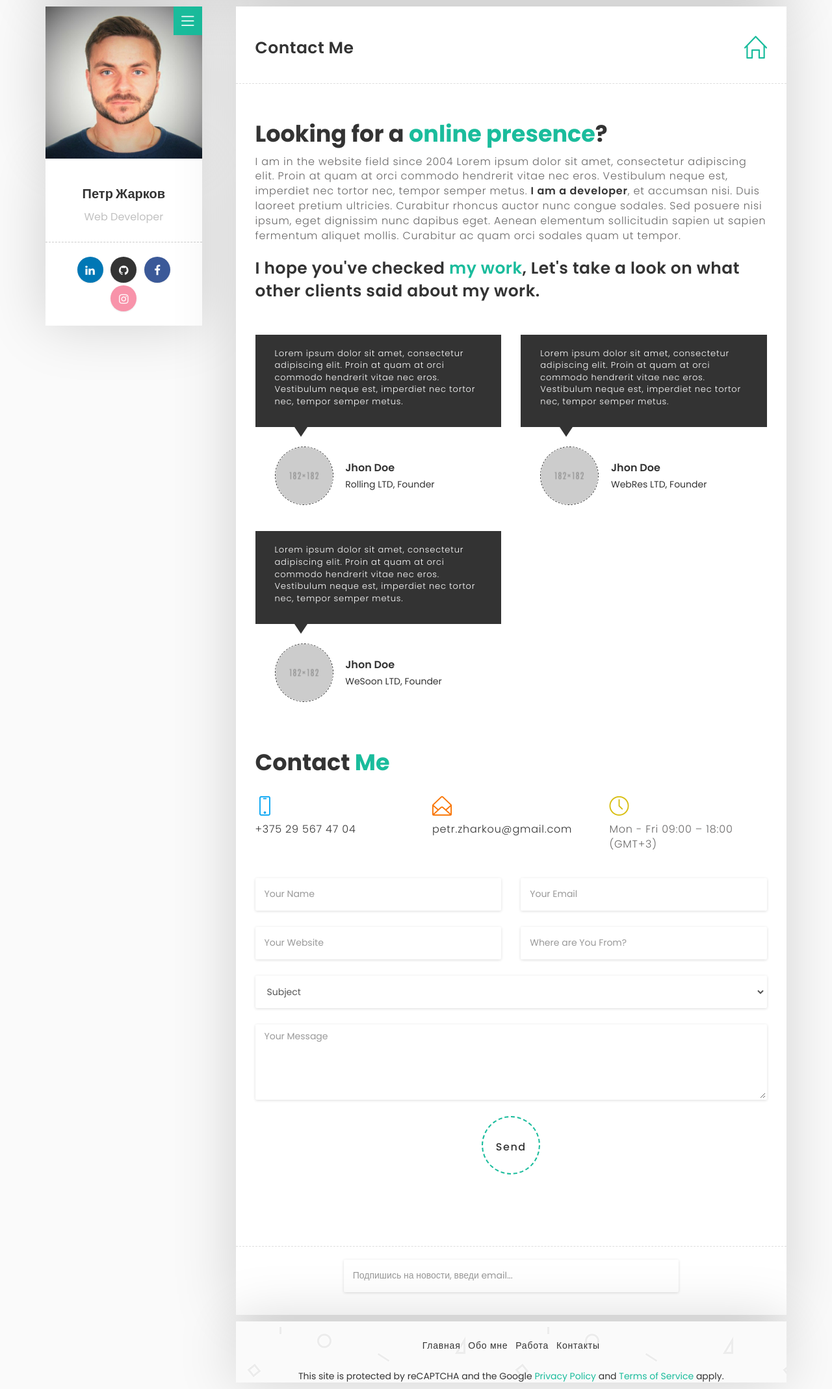
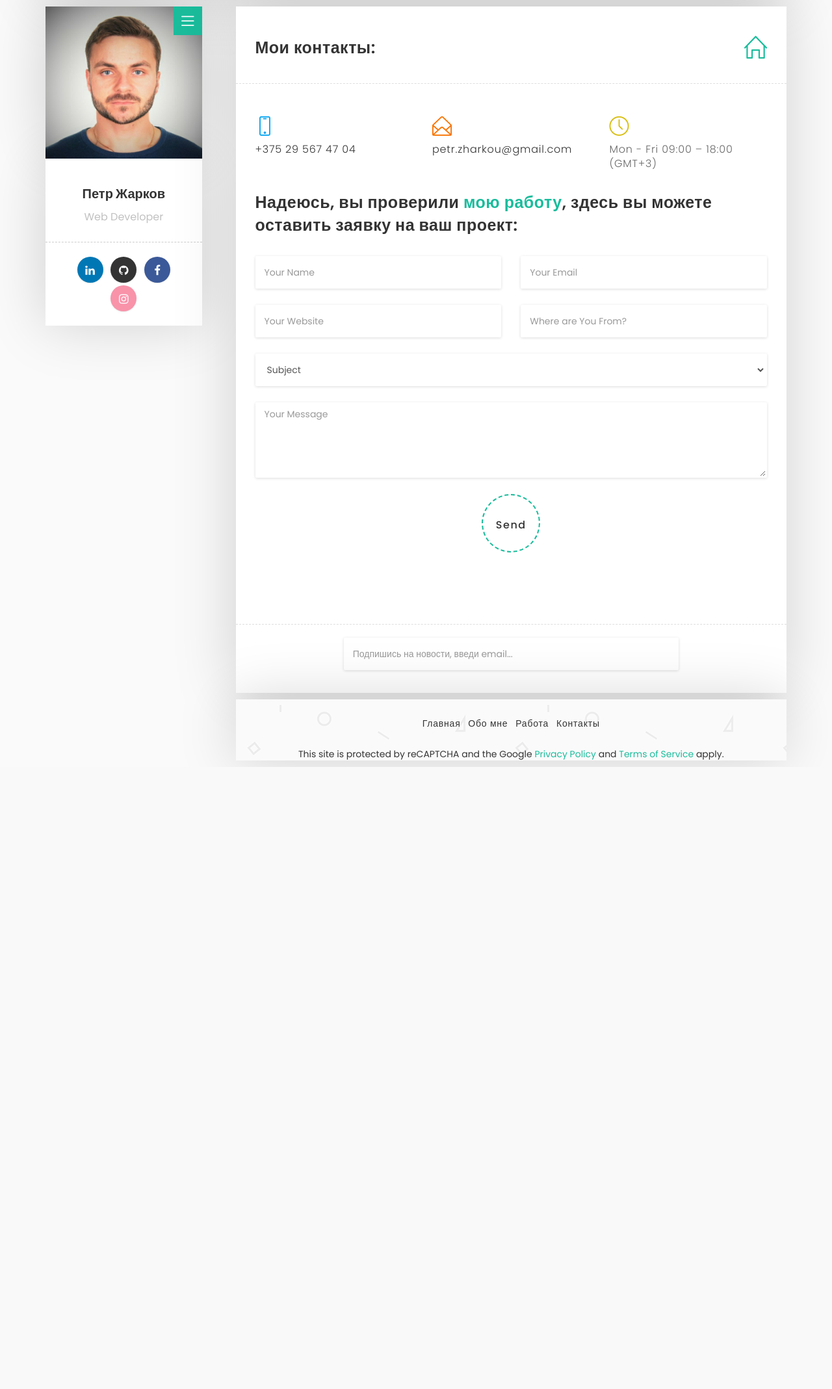
Before and after one commit to milou567/MyBlog, a Django app: page /contact/ in a window 1280 px wide. Shown: the part 94-2231 px from the top of the page at 65% size. After the commit the page ends 1274 px from the top, so only its background shows below. Run offline with Django 3.2, Linux system fonts and the light colour scheme; parts of the project's set-up code (start-up, migrations or seed data) failed here and were passed over; some libraries are stand-ins or nearby versions.

Commit message:
add templatetags and image

```diff
--- a/src/articles/admin.py
+++ b/src/articles/admin.py
@@ -3,7 +3,7 @@ from django import forms
 from django.contrib import admin
 from django.utils.safestring import mark_safe
 
-from articles.models import Article
+from articles.models import Article, Image
 from articles.models import Rating
 from articles.models import RatingStar
 from articles.models import Review
@@ -87,3 +87,5 @@ class RatingAdmin(admin.ModelAdmin):
 
 
 admin.site.register(RatingStar)
+
+admin.site.register(Image)
--- a/src/templates/contact/contact.html
+++ b/src/templates/contact/contact.html
@@ -5,7 +5,7 @@
 
 
 <div class="sub-title">
-        <h2>Contact Me</h2>
+    <h2>Мои контакты:</h2>
     <a href="{% url 'all_articles' %}"><i class="icon-home"></i></a>
 </div>
 
@@ -14,98 +14,82 @@
     <div class="col-md-12 blog-post">
 
 
-            <!-- Intro Start -->
-            <div class="post-title margin-bottom-10">
-                <h1>Looking for a <span class="main-color">online presence</span>?</h1>
-            </div>
+        <!--            &lt;!&ndash; Intro Start &ndash;&gt;-->
+        <!--            <div class="post-title margin-bottom-10">-->
+        <!--                <h1>Looking for a <span class="main-color">online presence</span>?</h1>-->
+        <!--            </div>-->
 
-            <p>I am in the website field since 2004 Lorem ipsum dolor sit amet, consectetur
-                adipiscing elit. Proin at quam at orci commodo hendrerit vitae nec eros. Vestibulum
-                neque est, imperdiet nec tortor nec, tempor semper metus. <b>I am a developer</b>,
-                et accumsan nisi. Duis laoreet pretium ultricies. Curabitur rhoncus auctor nunc
-                congue sodales. Sed posuere nisi ipsum, eget dignissim nunc dapibus eget. Aenean
-                elementum sollicitudin sapien ut sapien fermentum aliquet mollis. Curabitur ac quam
-                orci sodales quam ut tempor.</p>
-            <!-- Intro End -->
+        <!--            <p>Я работаю в сфере веб-сайтов с 2004 года. <b>I am a developer</b></p>-->
+        <!--            &lt;!&ndash; Intro End &ndash;&gt;-->
 
 
-            <!-- Testimonials Start -->
-            <div class="post-title margin-top-50">
-                <h2>I hope you've checked <a href="{% url 'my_work' %}" data-toggle="tooltip"
-                                             data-placement="top" title="Check out my work.">my
-                    work</a>, Let's take a look on what other clients said about my work.</h2>
-            </div>
+        <!--            <div class="row">-->
 
+        <!--                <div class="col-md-6 col-sm-6 col-xs-12">-->
+        <!--                    <div class="testimonial-content">-->
+        <!--                        <p>Lorem ipsum dolor sit amet, consectetur adipiscing elit. Proin at quam at-->
+        <!--                            orci commodo hendrerit vitae nec eros. Vestibulum neque est, imperdiet-->
+        <!--                            nec tortor nec, tempor semper metus.</p>-->
+        <!--                    </div>-->
 
-            <div class="row">
+        <!--                    <div class="testimonial-client-info">-->
 
-                <div class="col-md-6 col-sm-6 col-xs-12">
-                    <div class="testimonial-content">
-                        <p>Lorem ipsum dolor sit amet, consectetur adipiscing elit. Proin at quam at
-                            orci commodo hendrerit vitae nec eros. Vestibulum neque est, imperdiet
-                            nec tortor nec, tempor semper metus.</p>
-                    </div>
+        <!--                        <div class="testimonial-client client-thumb">-->
+        <!--                            <img src="{% static 'images/testimonial/1.png' %}" alt="">-->
+        <!--                        </div>-->
 
-                    <div class="testimonial-client-info">
+        <!--                        <div class="client-text">-->
+        <!--                            <div class="client-name">Jhon Doe</div>-->
+        <!--                            <span>Rolling LTD, Founder</span>-->
+        <!--                        </div>-->
+        <!--                    </div>-->
+        <!--                </div>-->
 
-                        <div class="testimonial-client client-thumb">
-                            <img src="{% static 'images/testimonial/1.png' %}" alt="">
-                        </div>
+        <!--                <div class="col-md-6 col-sm-6 col-xs-12">-->
+        <!--                    <div class="testimonial-content">-->
+        <!--                        <p>Lorem ipsum dolor sit amet, consectetur adipiscing elit. Proin at quam at-->
+        <!--                            orci commodo hendrerit vitae nec eros. Vestibulum neque est, imperdiet-->
+        <!--                            nec tortor nec, tempor semper metus.</p>-->
+        <!--                    </div>-->
 
-                        <div class="client-text">
-                            <div class="client-name">Jhon Doe</div>
-                            <span>Rolling LTD, Founder</span>
-                        </div>
-                    </div>
-                </div>
+        <!--                    <div class="testimonial-client-info">-->
 
-                <div class="col-md-6 col-sm-6 col-xs-12">
-                    <div class="testimonial-content">
-                        <p>Lorem ipsum dolor sit amet, consectetur adipiscing elit. Proin at quam at
-                            orci commodo hendrerit vitae nec eros. Vestibulum neque est, imperdiet
-                            nec tortor nec, tempor semper metus.</p>
-                    </div>
+        <!--                        <div class="testimonial-client client-thumb">-->
+        <!--                            <img src="{% static 'mages/testimonial/2.png' %}" alt="">-->
+        <!--                        </div>-->
 
-                    <div class="testimonial-client-info">
+        <!--                        <div class="client-text">-->
+        <!--                            <div class="client-name">Jhon Doe</div>-->
+        <!--                            <span>WebRes LTD, Founder</span>-->
+        <!--                        </div>-->
+        <!--                    </div>-->
+        <!--                </div>-->
 
-                        <div class="testimonial-client client-thumb">
-                            <img src="{% static 'mages/testimonial/2.png' %}" alt="">
-                        </div>
+        <!--                <div class="col-md-6 col-sm-6 col-xs-12">-->
+        <!--                    <div class="testimonial-content">-->
+        <!--                        <p>Lorem ipsum dolor sit amet, consectetur adipiscing elit. Proin at quam at-->
+        <!--                            orci commodo hendrerit vitae nec eros. Vestibulum neque est, imperdiet-->
+        <!--                            nec tortor nec, tempor semper metus.</p>-->
+        <!--                    </div>-->
 
-                        <div class="client-text">
-                            <div class="client-name">Jhon Doe</div>
-                            <span>WebRes LTD, Founder</span>
-                        </div>
-                    </div>
-                </div>
+        <!--                    <div class="testimonial-client-info">-->
 
-                <div class="col-md-6 col-sm-6 col-xs-12">
-                    <div class="testimonial-content">
-                        <p>Lorem ipsum dolor sit amet, consectetur adipiscing elit. Proin at quam at
-                            orci commodo hendrerit vitae nec eros. Vestibulum neque est, imperdiet
-                            nec tortor nec, tempor semper metus.</p>
-                    </div>
+        <!--                        <div class="testimonial-client client-thumb">-->
+        <!--                            <img src="{% static 'images/testimonial/3.png' %}" alt="">-->
+        <!--                        </div>-->
 
-                    <div class="testimonial-client-info">
+        <!--                        <div class="client-text">-->
+        <!--                            <div class="client-name">Jhon Doe</div>-->
+        <!--                            <span>WeSoon LTD, Founder</span>-->
+        <!--                        </div>-->
+        <!--                    </div>-->
+        <!--                </div>-->
 
-                        <div class="testimonial-client client-thumb">
-                            <img src="{% static 'images/testimonial/3.png' %}" alt="">
-                        </div>
+        <!--            </div>-->
+        <!--            &lt;!&ndash; Testimonials  End &ndash;&gt;-->
 
-                        <div class="client-text">
-                            <div class="client-name">Jhon Doe</div>
-                            <span>WeSoon LTD, Founder</span>
-                        </div>
-                    </div>
-                </div>
+        <!--            &lt;!&ndash; Contact Me Start &ndash;&gt;-->
 
-            </div>
-            <!-- Testimonials  End -->
-
-            <!-- Contact Me Start -->
-            <div class="post-title margin-top-70">
-                <h1>Contact <span class="main-color">Me</span></h1>
-            </div>
 
         <div class="row">
 
@@ -132,36 +116,46 @@
 
         </div>
 
+        <div align="center">
+            <script type="text/javascript" charset="utf-8"
+                    async
+                    src="https://api-maps.yandex.ru/services/constructor/1.0/js/?um=constructor%3Ab0bd5bf5b12b21037ffd78bdae2e50b1be857e711e5574a9f1a53d813292513e&amp;width=532&amp;height=441&amp;lang=ru_RU&amp;scroll=true"></script>
+        </div>
+
+        <!-- Testimonials Start -->
+        <div class="post-title margin-top-50">
+            <h2>Надеюсь, вы проверили <a href="{% url 'my_work' %}" data-toggle="tooltip"
+                                         data-placement="top" title="Check out my work.">мою работу</a>, здесь вы можете
+                оставить заявку на ваш проект:</h2>
+        </div>
+
         <div class="row margin-top-30">
             <div class="col-md-12">
 
                 <div class="row">
                     <form>
+
                         <div class="col-sm-6">
                             <div class="form-group">
-                                    <input type="text" id="name" class="form-control"
-                                           placeholder="Your Name">
+                                <input type="text" id="name" class="form-control" placeholder="Your Name">
                             </div>
                         </div>
 
                         <div class="col-sm-6">
                             <div class="form-group">
-                                    <input type="email" id="email" class="form-control"
-                                           placeholder="Your Email">
+                                <input type="email" id="email" class="form-control" placeholder="Your Email">
                             </div>
                         </div>
 
                         <div class="col-sm-6">
                             <div class="form-group">
-                                    <input type="text" id="website" class="form-control"
-                                           placeholder="Your Website">
+                                <input type="text" id="website" class="form-control" placeholder="Your Website">
                             </div>
                         </div>
 
                         <div class="col-sm-6">
                             <div class="form-group">
-                                    <input type="text" id="address" class="form-control"
-                                           placeholder="Where are You From?">
+                                <input type="text" id="address" class="form-control" placeholder="Where are You From?">
                             </div>
                         </div>
 
@@ -179,9 +173,11 @@
 
                         <div class="col-sm-12">
                             <div class="textarea-message form-group">
-                                    <textarea id="message" class="textarea-message form-control" placeholder="Your Message" rows="5"></textarea>
+                                <textarea id="message" class="textarea-message form-control" placeholder="Your Message"
+                                          rows="5"></textarea>
                             </div>
                         </div>
+
 
                         <div class="text-center">
                             <button type="submit" class="load-more-button">Send</button>
@@ -190,9 +186,12 @@
                 </div>
             </div>
         </div>
+
+        <!--            <div class="post-title margin-top-70">-->
+        <!--&lt;!&ndash;                <h1>Мой <span class="main-color">адрес:</span></h1>&ndash;&gt;-->
+        <!--            </div>-->
+
         <!-- Contact Me End -->
-
-
     </div>
 </div>
 
```
Also changed, not shown: src/articles/models.py (+10 -0 lines), src/articles/templatetags/article_tags.py (added, +11 -0 lines), src/templates/articles/article_detail.html (+12 -46 lines), src/templates/articles/tags/last_article.html (added, +12 -0 lines), src/articles/templatetags/__init__.py (added), src/contact/forms.py (line endings or trailing spaces), src/contact/templatetags/newsletter_tags.py (line endings or trailing spaces). Lines whose indentation alone changed are shown as unchanged.
